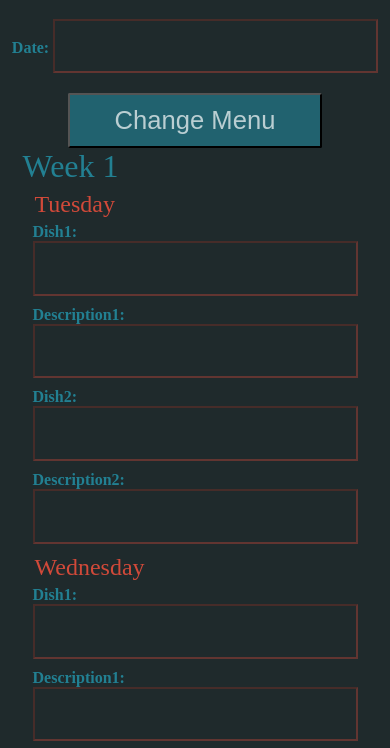
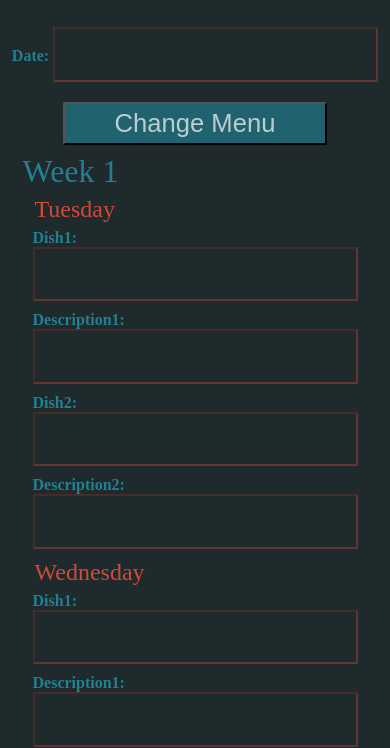
Before and after one commit to vmarin93/menu-generator, a website: page input.html in a window 390 px wide. Shown: the part 98-846 px from the top of the page. Drawn offline with Linux system fonts and the light colour scheme.

Commit message:
hopefully improved mobile version for input form styling

```diff
--- a/input.css
+++ b/input.css
@@ -18,10 +18,8 @@ main {
 	align-items: baseline;
 	gap: 20px;
 	margin-bottom: 20px;
-}
-
-.date-submit input {
-	width: 200px;
+	height: 3.2vw;
+	min-width: 325px;
 }
 
 .date-submit button {
@@ -30,7 +28,8 @@ main {
 	background-color: #24acc76e;
 	color: #ffffffb0;
 	border-radius: 2px;
-	height: 3.4vw;
+	height: inherit;
+	width: inherit;
 }
 
 .date-submit button:hover {
@@ -83,16 +82,12 @@ label {
 	}
 
 	.date-submit {
-		flex-wrap: wrap;
+		flex-direction: column;
 		justify-content: center;
 		align-items: center;
-		margin: auto;
-	}
-
-	.date-submit button {
-		padding: 10px;
-		width: 65vw;
+		margin: 40px 0;
 		height: 14vw;
+		min-width: 325px;
 	}
 
 	input {
@@ -102,13 +97,12 @@ label {
 
 	.weeks {
 		flex-wrap: wrap;
-		justify-content: center;
-		align-items: center;
+		justify-content: space-between;
 		margin: auto;
 	}
 
 	.days {
-		align-items: center;
+		align-items: end;
 		margin: auto;
 	}
 }
```
